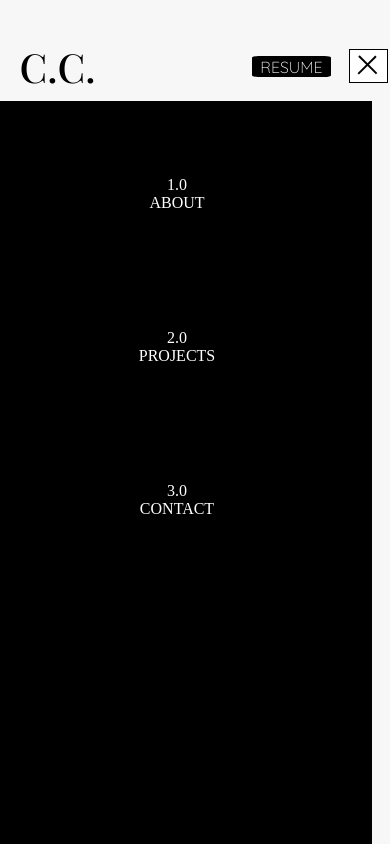
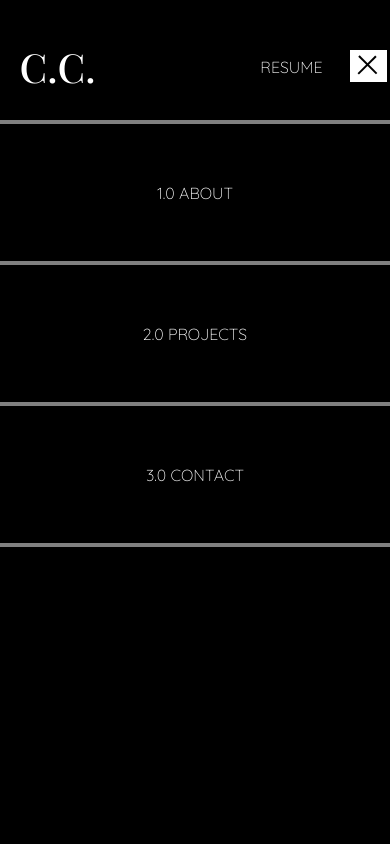
Before and after one commit to CharlesCarr/personal-portfolio-website, a plain HTML site: page newdesign/index.html in a window 390 px wide. Both pictures are taken after a click on the element 368 px from the left and 66 px from the top of the page. Shown: the top 844 px of the page. Drawn offline with nearby package versions, Linux system fonts and the light colour scheme; a web font is replaced by a local one.

Commit message:
hamburger menu styling

```diff
--- a/newdesign/app.js
+++ b/newdesign/app.js
@@ -2,6 +2,8 @@
 
 const hamburgerBtn = document.getElementById('hamburger-container');
 const hiddenMenu = document.getElementById('hidden-menu');
+const topLogo = document.getElementById('logo');
+const topContainer = document.getElementById('top');
 
 hamburgerBtn.addEventListener('click', hamburgerFunc);
 
@@ -11,13 +13,30 @@ function hamburgerFunc() {
 
     if (hamburgerBtn.classList.contains('change')) {
         hiddenMenu.style.display = 'block';
+        topLogo.style.color = 'white';
+        body.style.overflowY = 'hidden';
+        // top.style.position = 'fixed';
+        // document.style.overflowY="hidden";
+        // fullContainer.style.padding = '0';
+
+        // window.addEventListener('click', hamburgerFunc);
+
+
+
     } else {
         hiddenMenu.style.display = 'none';
+        topLogo.style.color = 'black';
     }
 };
 
 // Need to write a function for when a selection is made to close the menu
+hiddenMenu.addEventListener('click', closeMenu);
 
+function closeMenu() {
+    hiddenMenu.style.display = 'none';
+    topLogo.style.color = 'black';
+    hamburgerBtn.classList.toggle('change');
+};
 
 
 // SMOOTH SCROLL JS
--- a/newdesign/index.html
+++ b/newdesign/index.html
@@ -23,9 +23,9 @@
         <div id='hidden-menu'>
             <nav>
                 <ul>
-                    <li><a href="#about-section"><span class='num-nav'>1.0</span> ABOUT</a></li>
-                    <li><a href="#projects-container"><span class='num-nav'>2.0</span> PROJECTS</a></li>
-                    <li><a href="#contact-section"><span class='num-nav'>3.0</span> CONTACT</a></li>
+                    <li><a href="#about-section">1.0 ABOUT</a></li>
+                    <li><a href="#projects-container">2.0 PROJECTS</a></li>
+                    <li><a href="#contact-section">3.0 CONTACT</a></li>
                 </ul>
             </nav>
         </div>
@@ -33,7 +33,7 @@
         <div id='top'>
 
             <div id="top-logo">
-                <p><a href="#container">C.C.</a></p>
+                <p><a id='logo' href="#container">C.C.</a></p>
             </div>
 
             <div id='top-nav'>
--- a/newdesign/style.css
+++ b/newdesign/style.css
@@ -22,6 +22,7 @@ html, body {
     display: flex;
     justify-content: space-between;
     align-items: center;
+    z-index: 101;
     /* position: fixed; */
 }
 
@@ -30,12 +31,17 @@ a {
     color: black;
 }
 
+#top a {
+    z-index: 101;
+}
+
 #ul-nav {
     display: flex;
     /* justify-content: space-between; */
     list-style-type: none;
     padding: 0;
     margin: 0;
+    z-index: 101;
 }
 
 #ul-nav:first-child {
@@ -53,6 +59,7 @@ a {
 .li-nav a {
     font-family: 'Quicksand', sans-serif;
     transition: font-weight ease-in 350ms;
+    z-index: 101;
 }
 
 .li-nav a:hover {
@@ -63,6 +70,7 @@ a {
 #top-logo {
     font-family: 'Playfair Display', serif;
     font-size: 40px;
+    z-index: 101;
 }
 
 
@@ -74,12 +82,14 @@ a {
     font-family: 'Quicksand', sans-serif;
     /* border: 1px solid black; */
     border-radius: 8%;
+    z-index: 101;
 
     transition: all ease-in 200ms;
 }
 
 #resume-nav a {
     color: rgb(247, 247, 247);
+    z-index: 101;
 
     transition: all ease-in 200ms;
 }
@@ -553,6 +563,7 @@ a {
     display: inline-block;
     cursor: pointer;
     display: none;
+    z-index: 101;
     /* background-color: black; */
 
 }
@@ -562,6 +573,7 @@ a {
     background-color: white;
     cursor: pointer;
     border: 1px solid black;
+    z-index: 101;
 }
 
 #bar-one,
@@ -572,6 +584,7 @@ a {
     background-color: black;
     margin: 6px 0;
     transition: 0.4s;
+    z-index: 101;
 }
 
 /* Rotate first bar */
@@ -710,6 +723,7 @@ a {
   background-position: center;
   background-size: cover;
   background-repeat: no-repeat;
+  }
 
 
 }
@@ -865,28 +879,44 @@ a {
 
 /* Hidden Menu */
 #hidden-menu {
-    min-width: 100%;
+    /* min-width: 100vw;
     text-align: center;
     position: absolute;
     z-index: 1000;
     background-color: black;
     top: 12%;
-    height: 100%;
+    height: 100vh;
     display: none;
-    margin: 0;
-    /* confused on why I need to do this in the first place */
-    margin-left: -37.5px;
+    margin: 0 !important; */
+
+    position: fixed;
+    top: 0;
+    left: 0;
+    width: 100%;
+    min-height: 100vh;
+    display: block;
+    z-index: 100;
+    background-color: black;
+    padding-top: 120px;
+    display: none;
 }
 
 #hidden-menu nav ul {
     padding: 0;
+    margin: 0 !important;
 }
 
 #hidden-menu nav li {
     list-style-type: none;
-    /* margin-bottom: 40%; */
-    padding: 15% 40% 15% 40%;
-    /* margin-right: 5%; */
+    /* padding-top: 15%;
+    padding-bottom: 15%; */
+    border-top: 4px solid grey;
+
+    /* border-bottom: 2px solid grey; */
+}
+
+#hidden-menu nav li:last-child {
+    border-bottom: 4px solid grey;
 }
 
 #hidden-menu nav li:hover {
@@ -895,4 +925,12 @@ a {
 
 #hidden-menu nav li a {
     color: white;
+    width: 100%;
+    height: 100%;
+    display: flex;
+    align-items: center;
+    justify-content: center;
+    font-family: 'Quicksand', sans-serif;
+    padding-top: 15%;
+    padding-bottom: 15%;
 }
```
